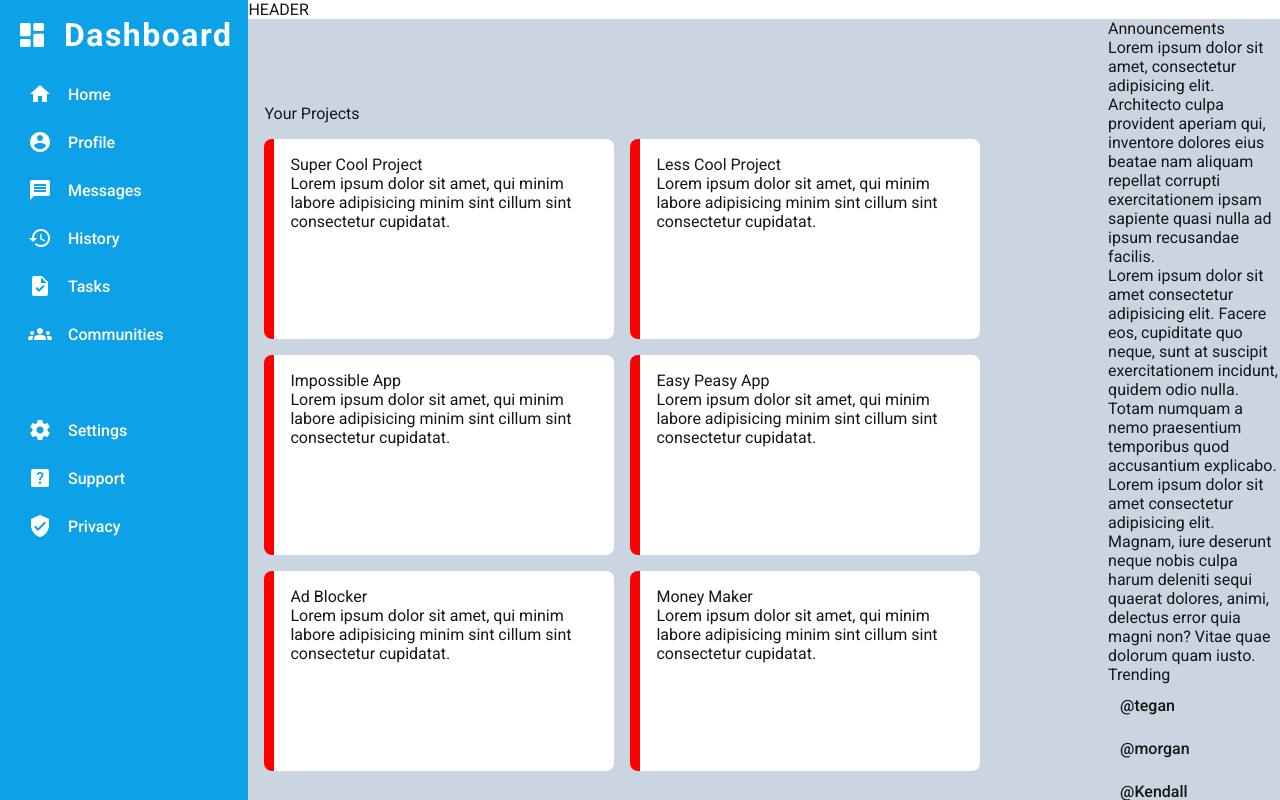
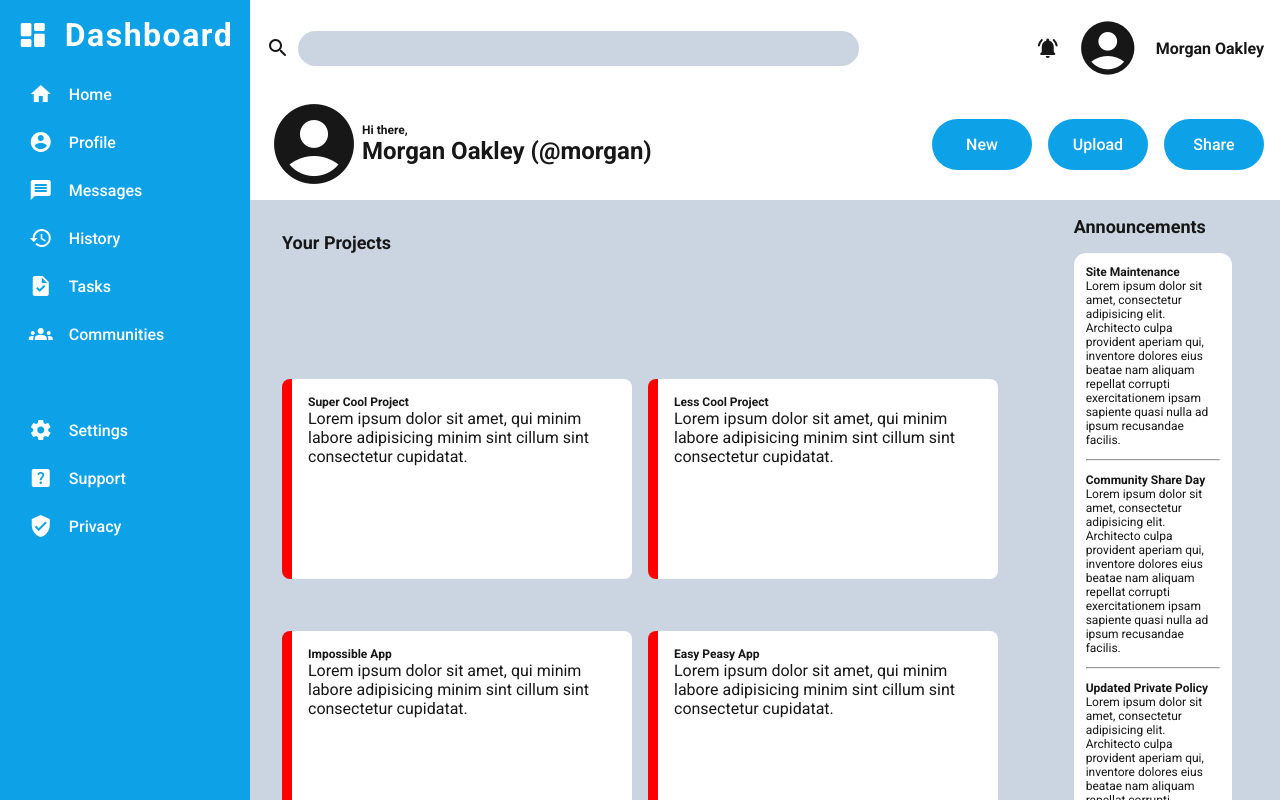
Before and after one commit to luinrandir/odin-dashboard, a website built with Vite: page index.html in a window 1280 px wide. Built offline with nearby package versions, Linux system fonts and the light colour scheme.

Commit message:
Finished - Will redo in react

```diff
--- a/css/style.css
+++ b/css/style.css
@@ -41,6 +41,7 @@ svg {
 :root {
   /* colors */
   --clr-primary: hsl(199, 89%, 48%);
+  --clr-primary-hover: hsl(199, 89%, 28%);
   --clr-secondary: hsl(213, 27%, 84%);
 
   /* fonts */
@@ -53,6 +54,8 @@ svg {
   --fw-500: 500;
   --fw-700: 700;
 
+  --fs-12: 0.75rem;
+  --fs-18: 1.125rem;
   --fs-16: 1rem;
   --fs-24: 1.5rem;
   --fs-32: 2rem;
@@ -60,32 +63,115 @@ svg {
 
 /* General Styling */
 body {
+  height: 100vh;
   font-family: var(--ff-primary);
   color: var(--fc-primary);
   font-size: 1rem;
   font-weight: var(--fw-400);
 
   display: grid;
-  grid-template-columns: 1fr auto;
+  grid-template-columns: 250px auto;
+  grid-template-rows: min-content auto;
+  grid-template-areas:
+    "side header"
+    "side main";
 }
 main {
+  grid-area: main;
+  background-color: var(--clr-secondary);
+  overflow: scroll;
+}
+h2 {
+  font-size: var(--fs-18);
+  font-weight: var(--fw-700);
+}
+header {
+  grid-area: header;
   display: grid;
-  grid-template-rows: min-content;
+  grid-template-rows: 1fr 1fr;
+  padding: 0 1rem 0.5rem;
+}
+header input {
+  padding: 0.5rem 1rem;
+  border: none;
+  border-radius: 10em;
+  background-color: var(--clr-secondary);
+  width: 75%;
+}
+.top {
+  display: grid;
+  grid-template-columns: 3fr 1fr;
+  align-items: center;
+}
+.top-left {
+  display: flex;
+  align-items: center;
+  justify-content: start;
+  gap: 0.5em;
+}
+.top-right {
+  display: flex;
+  align-items: center;
+  justify-content: end;
+  gap: 1em;
+  font-size: var(--fs-16);
+  font-weight: var(--fw-700);
+}
+.button {
+  width: 100px;
+  text-align: center;
+  font-weight: var(--fw-500);
+  color: var(--fc-secondary);
+  background-color: var(--clr-primary);
+  padding: 1rem;
+  border: none;
+  border-radius: 10em;
+  cursor: pointer;
+}
+.button:is(:hover, :focus) {
+  background-color: var(--clr-primary-hover);
+}
+.bottom {
+  display: flex;
+  align-items: center;
+  justify-content: space-between;
+  gap: 1em;
+}
+.message {
+  font-weight: var(--fw-700);
+}
+.welcome {
+  font-size: var(--fs-12);
+}
+.user {
+  font-size: var(--fs-24);
+}
+.bottom-left {
+  display: flex;
+  align-items: center;
+  justify-content: start;
+}
+.bottom-right {
+  display: flex;
+  gap: 1em;
+  justify-content: end;
 }
 .content {
-  background-color: var(--clr-secondary);
   display: grid;
   grid-template-columns: 5fr 1fr;
-  justify-content: center;
-  align-items: center;
+  grid-template-rows: 1fr min-content;
+  grid-template-areas:
+    "project info"
+    "project user";
+  gap: 1rem;
+  padding: 1rem 3rem 0 1rem;
 }
 
 /* Projects & Cards*/
 .projects {
-  grid-row: 1 / 3;
+  grid-area: project;
   display: grid;
   gap: 1em;
-
   padding: 1rem;
 }
 .board {
@@ -101,11 +187,38 @@ main {
   width: 350px;
   height: 200px;
 }
+.announcements {
+  grid-area: info;
+  display: grid;
+  gap: 1em;
+}
+.announcement-card,
+.trending-card {
+  background-color: var(--fc-secondary);
+  border-radius: 1em;
+  padding: 1em;
+  font-size: var(--fs-12);
+  display: grid;
+  gap: 1em;
+}
+
+h3 {
+  font-weight: var(--fw-700);
+  font-size: var(--fs-12);
+}
+.a-message p {
+  font-size: var(--fs-12);
+  font-weight: var(--fw-400);
+}
+.trending {
+  grid-area: user;
+}
 /* Sidebar */
 aside {
   background-color: var(--clr-primary);
   color: var(--fc-secondary);
   padding: 1em;
+  grid-area: side;
 
   display: grid;
   grid-template-rows: min-content;
@@ -146,6 +259,15 @@ ul > li {
 .material-icons-outlined.md-16 {
   font-size: 16px;
 }
+.material-icons.md-24 {
+  font-size: 24px;
+}
+.material-icons-round.md-24 {
+  font-size: 24px;
+}
+.material-icons-outlined.md-24 {
+  font-size: 24px;
+}
 .material-icons.md-32 {
   font-size: 32px;
 }
@@ -154,6 +276,24 @@ ul > li {
 }
 .material-icons-outlined.md-32 {
   font-size: 32px;
+}
+.material-icons.md-64 {
+  font-size: 64px;
+}
+.material-icons-round.md-64 {
+  font-size: 64px;
+}
+.material-icons-outlined.md-64 {
+  font-size: 64px;
+}
+.material-icons.md-96 {
+  font-size: 96px;
+}
+.material-icons-round.md-96 {
+  font-size: 96px;
+}
+.material-icons-outlined.md-96 {
+  font-size: 96px;
 }
 
 .material-icons.md-dark {
--- a/index.html
+++ b/index.html
@@ -3,11 +3,7 @@
   <head>
     <meta charset="UTF-8" />
     <meta name="viewport" content="width=device-width, initial-scale=1" />
-    <link
-      rel="icon"
-      href="./public/dashboard_white_24dp.svg"
-      type="image/svg"
-    />
+    <link rel="icon" href="/dashboard_white_24dp.svg" type="image/svg" />
     <title>Dashboard</title>
 
     <!-- Custom CSS -->
@@ -84,8 +80,34 @@
         </ul>
       </nav>
     </aside>
+    <header>
+      <div class="top">
+        <div class="top-left">
+          <span class="material-icons-round md-24"> search </span>
+          <input type="text" />
+        </div>
+        <div class="top-right">
+          <span class="material-icons-round md-24"> notifications_active </span>
+          <span class="material-icons-round md-64"> account_circle </span>
+          <p>Morgan Oakley</p>
+        </div>
+      </div>
+      <div class="bottom">
+        <div class="bottom-left">
+          <span class="material-icons-round md-96"> account_circle </span>
+          <div class="message">
+            <p class="welcome">Hi there,</p>
+            <p class="user">Morgan Oakley (@morgan)</p>
+          </div>
+        </div>
+        <div class="bottom-right">
+          <button class="button">New</button>
+          <button class="button">Upload</button>
+          <button class="button">Share</button>
+        </div>
+      </div>
+    </header>
     <main>
-      <header>HEADER</header>
       <div class="content">
         <div class="projects">
           <h2>Your Projects</h2>
@@ -137,34 +159,57 @@
         <div class="announcements">
           <h2>Announcements</h2>
           <div class="announcement-card">
+            <div class="a-message">
+              <h3>Site Maintenance</h3>
               <p>
                 Lorem ipsum dolor sit amet, consectetur adipisicing elit.
                 Architecto culpa provident aperiam qui, inventore dolores eius
-              beatae nam aliquam repellat corrupti exercitationem ipsam sapiente
-              quasi nulla ad ipsum recusandae facilis.
+                beatae nam aliquam repellat corrupti exercitationem ipsam
+                sapiente quasi nulla ad ipsum recusandae facilis.
               </p>
+            </div>
+            <hr />
+            <div class="a-message">
+              <h3>Community Share Day</h3>
               <p>
-              Lorem ipsum dolor sit amet consectetur adipisicing elit. Facere
-              eos, cupiditate quo neque, sunt at suscipit exercitationem
-              incidunt, quidem odio nulla. Totam numquam a nemo praesentium
-              temporibus quod accusantium explicabo.
+                Lorem ipsum dolor sit amet, consectetur adipisicing elit.
+                Architecto culpa provident aperiam qui, inventore dolores eius
+                beatae nam aliquam repellat corrupti exercitationem ipsam
+                sapiente quasi nulla ad ipsum recusandae facilis.
               </p>
+            </div>
+            <hr />
+            <div class="a-message">
+              <h3>Updated Private Policy</h3>
               <p>
-              Lorem ipsum dolor sit amet consectetur adipisicing elit. Magnam,
-              iure deserunt neque nobis culpa harum deleniti sequi quaerat
-              dolores, animi, delectus error quia magni non? Vitae quae dolorum
-              quam iusto.
+                Lorem ipsum dolor sit amet, consectetur adipisicing elit.
+                Architecto culpa provident aperiam qui, inventore dolores eius
+                beatae nam aliquam repellat corrupti exercitationem ipsam
+                sapiente quasi nulla ad ipsum recusandae facilis.
               </p>
+            </div>
           </div>
         </div>
         <div class="trending">
           <h2>Trending</h2>
           <div class="trending-card">
             <ul>
-              <li>@tegan</li>
-              <li>@morgan</li>
-              <li>@Kendall</li>
-              <li>@alex</li>
+              <li>
+                <span class="material-icons-round md-32"> account_circle </span
+                >@tegan
+              </li>
+              <li>
+                <span class="material-icons-round md-32"> account_circle </span
+                >@morgan
+              </li>
+              <li>
+                <span class="material-icons-round md-32"> account_circle </span
+                >@Kendall
+              </li>
+              <li>
+                <span class="material-icons-round md-32"> account_circle </span
+                >@alex
+              </li>
             </ul>
           </div>
         </div>
```
Lines whose indentation alone changed are shown as unchanged.
